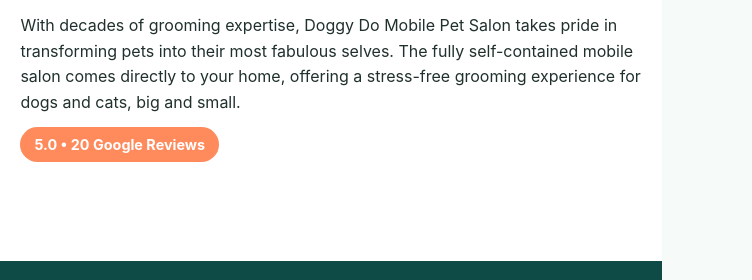
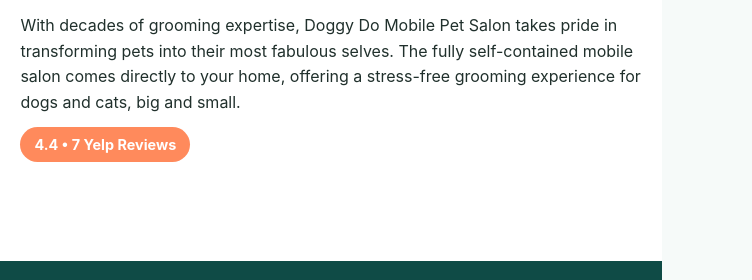
Before and after one commit to eric2005walker/website, a plain HTML site: page doggy-do-mobile-pet-salon/index.html in a window 1280 px wide. Shown: the part 1060-1340 px from the top of the page, 528-1280 px from the left. Drawn offline with Linux system fonts and the light colour scheme.

Commit message:
Correct review badge with verified Yelp rating

```diff
--- a/doggy-do-mobile-pet-salon/index.html
+++ b/doggy-do-mobile-pet-salon/index.html
@@ -96,7 +96,7 @@
     <div class="about-text">
       <h2 style="text-align:left">About Us</h2>
       <p>With decades of grooming expertise, Doggy Do Mobile Pet Salon takes pride in transforming pets into their most fabulous selves. The fully self-contained mobile salon comes directly to your home, offering a stress-free grooming experience for dogs and cats, big and small.</p>
-      <span class="badge">5.0 &bull; 20 Google Reviews</span>
+      <span class="badge">4.4 &bull; 7 Yelp Reviews</span>
     </div>
   </div>
 </section>
```
